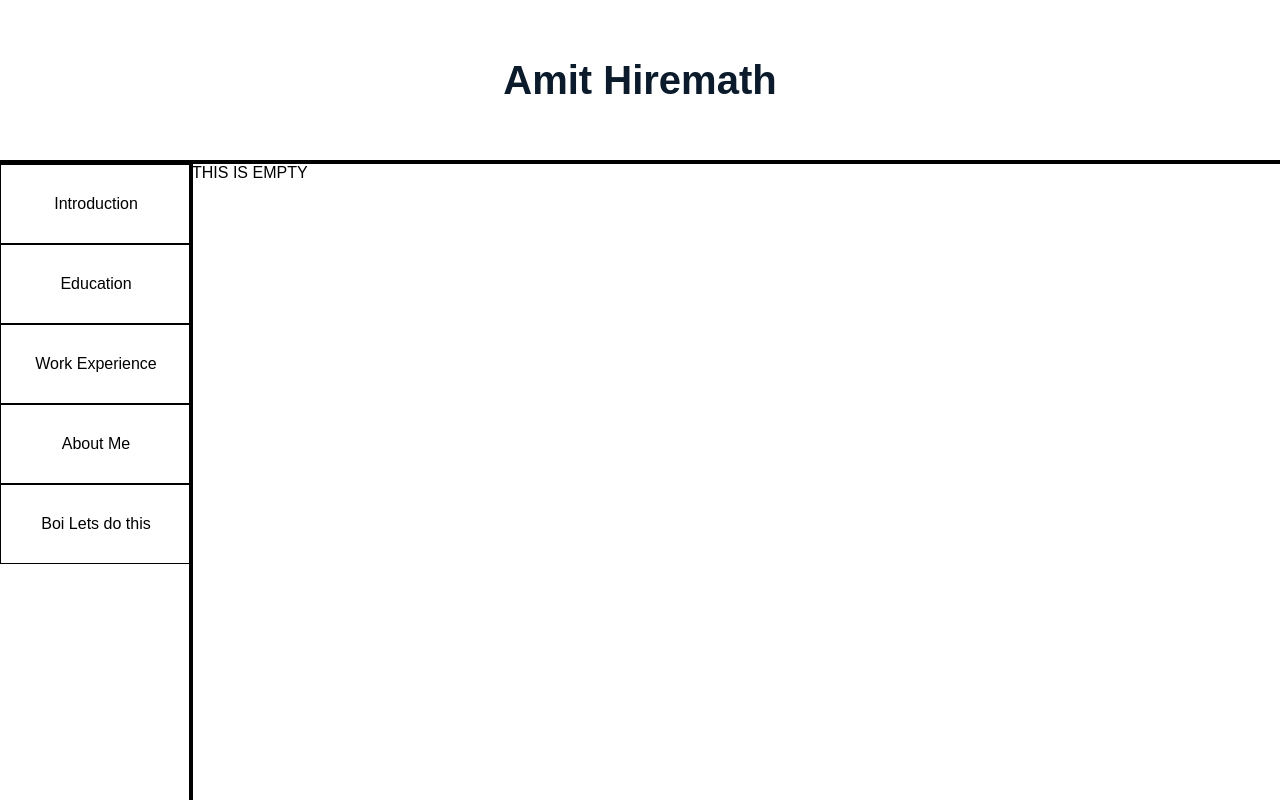
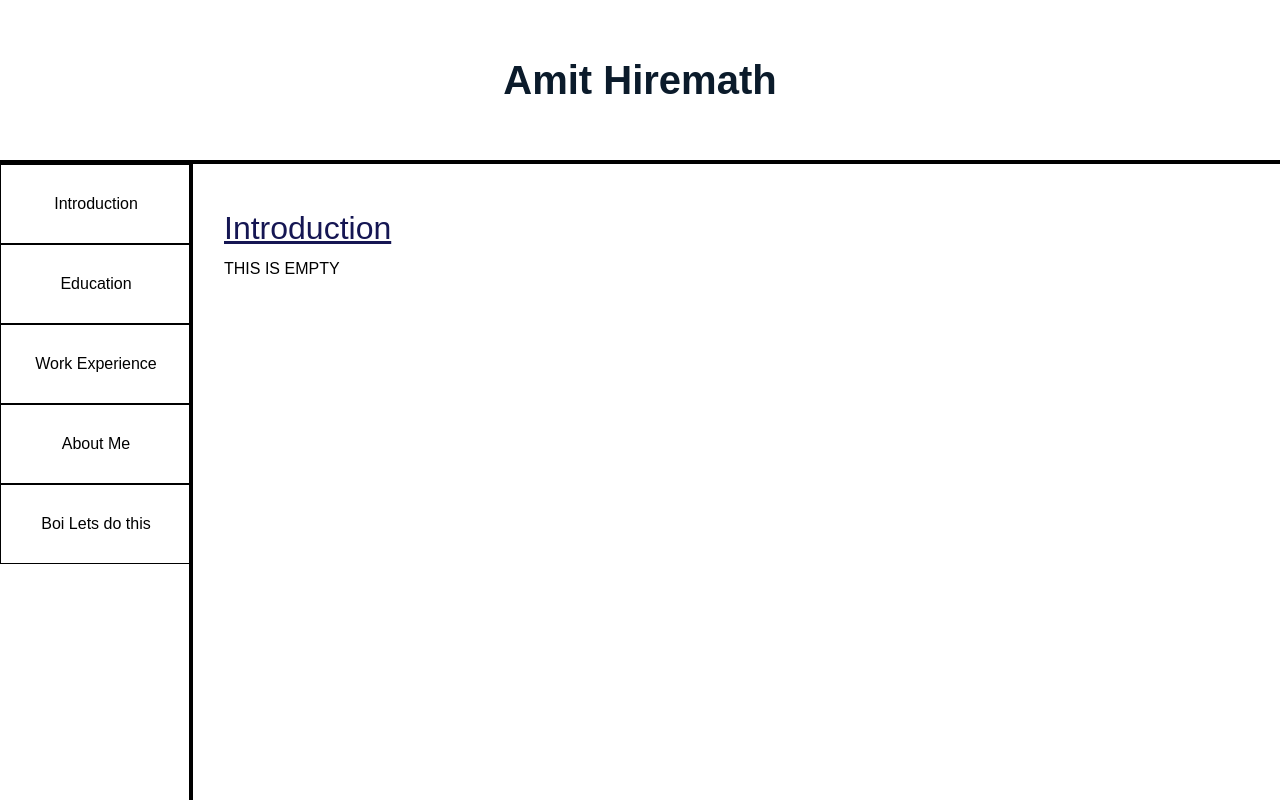
Before and after one commit to Amgit2/PortfolioSite, an Angular app: page / in a window 1280 px wide. Shown: the top 800 px of the page. Built offline with nearby package versions, Linux system fonts and the light colour scheme.

Commit message:
UI works
UI works. Need to add content

```diff
--- a/src/app/app.component.html
+++ b/src/app/app.component.html
@@ -19,6 +19,9 @@
         <button class = "button" (click) = showBoi()> Boi Lets do this</button><br>
     </div>
     <div class = "column middle">
+        <h2>
+          {{subheading}}
+        </h2>
         <p> {{content}} </p>
     </div>
 
--- a/src/app/app.component.ts
+++ b/src/app/app.component.ts
@@ -15,21 +15,27 @@ export class AppComponent {
   public name = " ";
   public message =" ";
   public content = " THIS IS EMPTY"
+  public subheading = "Introduction"
 
   showIntro(){
     this.content = "hello sir my name is amit myself cs major"
+    this.subheading = "Introduction"
   }
   showEdu(){
     this.content = "yo yo i got mad edu bro"
+    this.subheading = "Education"
   }
   showWE(){
     this.content = " I worked at all the places"
+    this.subheading = "Work Experience"
   }
   showAboutMe(){
     this.content = "name: Amit Alter Ego: Hackerman"
+    this.subheading = "About Me"
   }
   showBoi(){
     this.content = "boi."
+    this.subheading = "Boi"
   }
 
 
--- a/src/styles.css
+++ b/src/styles.css
@@ -6,6 +6,62 @@
   font-size: 100%;
   vertical-align: baseline;
   box-sizing: border-box;
+}
+
+.vl {
+  border-left: 4px solid black;
+  height: 150%;
+  position: absolute;
+  left: 15%;
+  margin-left: -3px;
+  top: 10;
+}
+.header{
+  line-height:3 ;
+}
+h1 {
+    color: rgb(11, 27, 43);
+    margin-top: auto;
+    font-family: Arial, Helvetica, sans-serif;
+    font-size: 250%;
+    line-height: 4;
+}
+h2, h3 {
+    top: 10%;
+    color: rgb(21, 22, 83);
+    text-decoration: underline;
+    font-family: Arial;
+    font-size: 200%;
+    font-weight: lighter;
+    line-height: 2;
+}
+
+.column{
+  float: left;
+  padding: 0px;
+}
+
+.column.side{
+  width: 15%;
+}
+
+.column.middle{
+  width: 60%;
+  margin: 2em;
+}
+
+.row:after{
+  content: "";
+  display: table;
+  clear: both;
+}
+
+body {
+ margin: 2em;
+}
+body, input[type="text"], button {
+  color: rgb(0, 0, 0);
+  font-family: Arial, Georgia;
 }
 .button{
   background-color: white;
@@ -24,56 +80,6 @@
   background-color: rgb(37, 33, 53);
   color: white;
 }
-.vl {
-  border-left: 4px solid black;
-  height: 200%;
-  position: absolute;
-  left: 15%;
-  margin-left: -3px;
-  top: 10;
-}
-.header{
-  line-height:3 ;
-}
-h1 {
-    color: rgb(11, 27, 43);
-    margin-top: auto;
-    font-family: Arial, Helvetica, sans-serif;
-    font-size: 250%;
-    line-height: 4;
-}
-h2, h3 {
-    color: rgb(201, 47, 47);
-    font-family: Arial, Helvetica, sans-serif;
-    font-weight: lighter;
-}
-
-.column{
-  float: left;
-  padding: 0px;
-}
-
-.column.side{
-  width: 15%;
-}
-
-.column.middle{
-  width: 60%;
-}
-
-.row:after{
-  content: "";
-  display: table;
-  clear: both;
-}
-
-body {
- margin: 2em;
-}
-body, input[type="text"], button {
-  color: rgb(0, 0, 0);
-  font-family: Arial, Georgia;
-}
   /* everywhere else */
   * {
     font-family: Arial, Helvetica, sans-serif;
```
